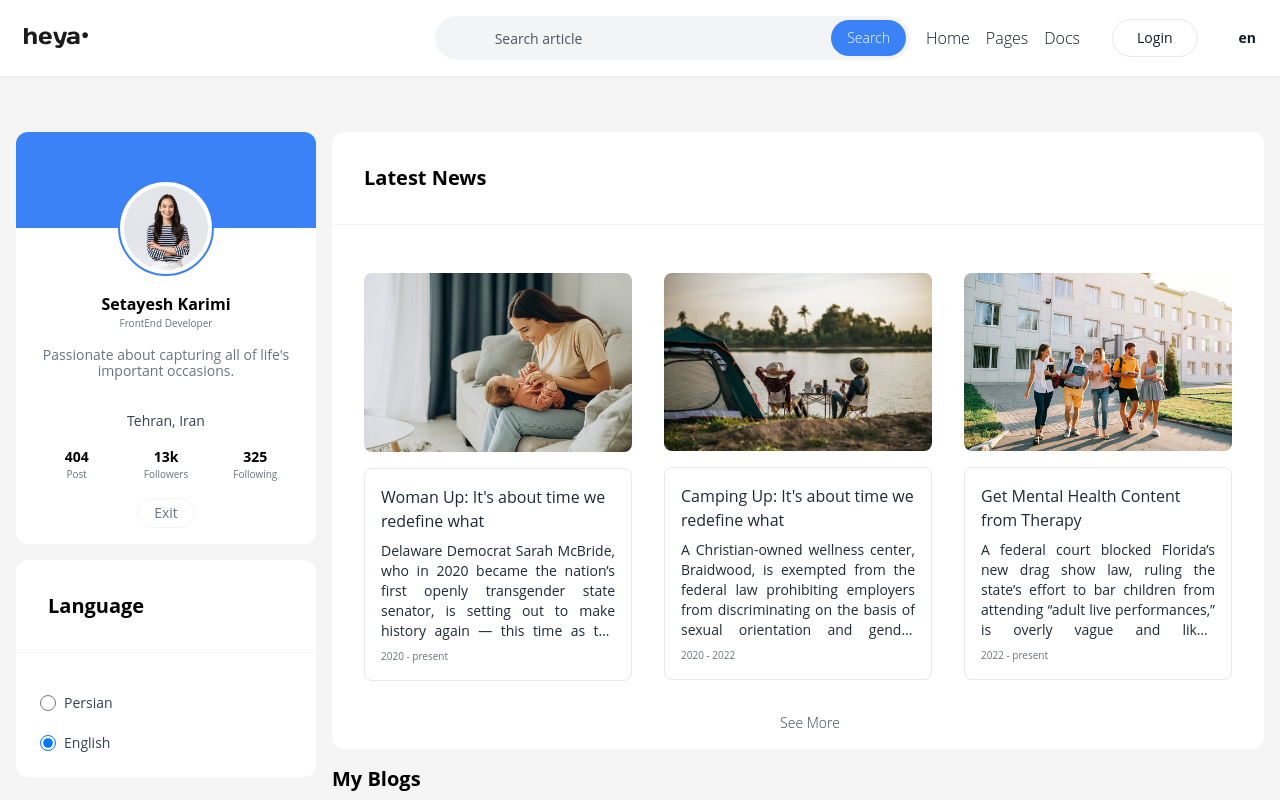
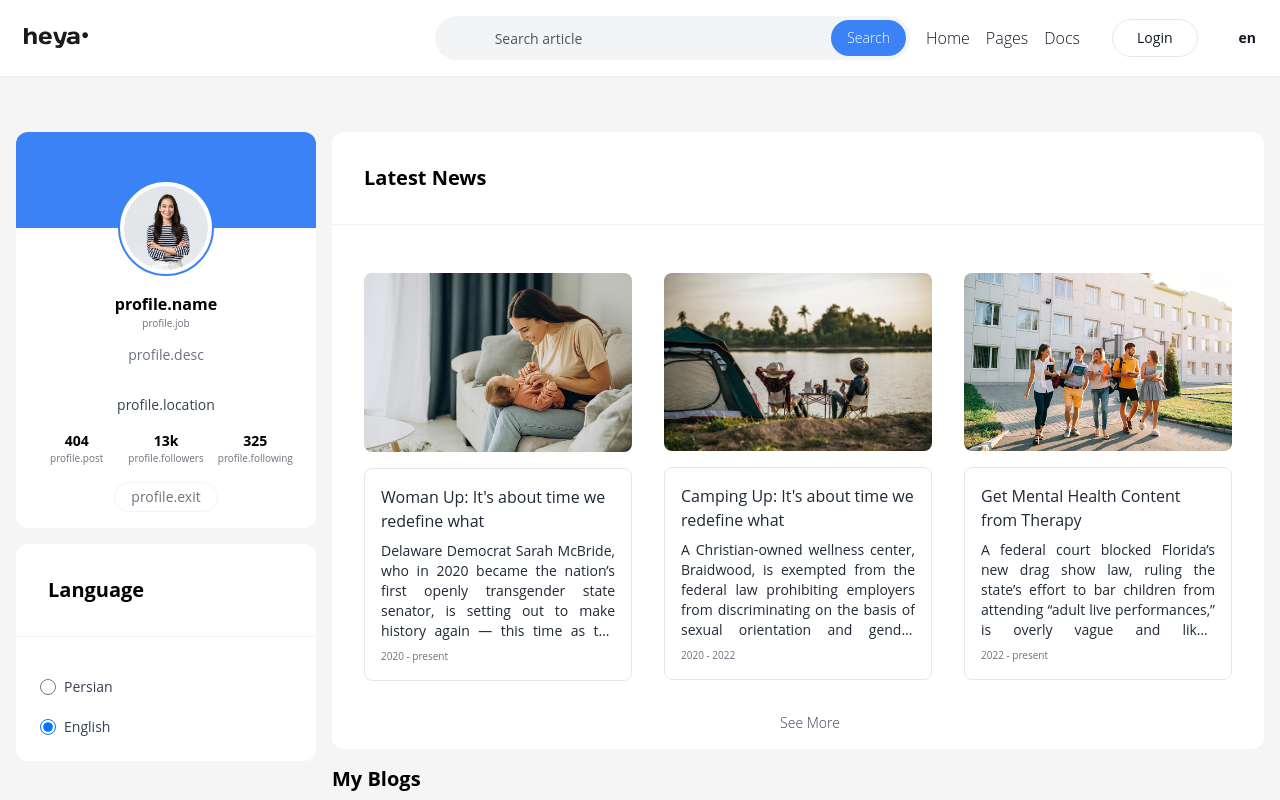
Before and after one commit to setykarimi/Heya-News, a React (Vite) app: page /profile in a window 1280 px wide. Shown: the top 800 px of the page. Built offline with nearby package versions, Linux system fonts and the light colour scheme; some icons are missing.

Commit message:
Subject: Multilanguuage, Description: Edit content for multiLaguage, Date: 7/13/2023

```diff
--- a/src/components/card/cardProfile.jsx
+++ b/src/components/card/cardProfile.jsx
@@ -1,8 +1,11 @@
 import profile from 'Images/people/girlTwo.png'
+import { useTranslation } from 'react-i18next';
 import { useSelector } from 'react-redux';
 import { Link, useNavigate } from "react-router-dom";
 
 const CardProfile = () => {
+    const { t } = useTranslation();
+
     const auth = useSelector(state => state.auth)
     const navigate = useNavigate()
     const logoutHandler = () => {
@@ -17,13 +20,13 @@ const CardProfile = () => {
             <img src={profile} className="w-24 h-24 bg-white -mt-12 mb-4 rounded-full object-cover mx-auto border-2 border-blue-500 p-1" />
             <div>
                 <span className="block text-center font-bold">
-                    Setayesh Karimi
+                    {t("profile.name")}
                 </span>
-                <span className="text-xs block text-center text-gray-500">FrontEnd Developer</span>
+                <span className="text-xs block text-center text-gray-500"> {t("profile.job")}</span>
             </div>
             <div className='p-4 flex flex-col gap-4'>
                 <span className="text-sm text-gray-500 text-center block leading-4">
-                    Passionate about capturing all of life's important occasions.
+                {t("profile.desc")}
                 </span>
                 <Link to="">
                     <span className="block text-center font-medium text-sm">
@@ -31,25 +34,25 @@ const CardProfile = () => {
                     </span>
                 </Link>
                 <span className="block text-center text-sm text-gray-700">
-                    Tehran, Iran
+                {t("profile.location")}
                 </span>
 
                 <div className="grid grid-cols-3">
                     <div>
                         <span className="block text-center text-sm font-bold">404</span>
-                        <span className="block text-center text-xs text-gray-500">Post</span>
+                        <span className="block text-center text-xs text-gray-500">{t("profile.post")}</span>
                     </div>
                     <div>
                         <span className="block text-center text-sm font-bold">13k</span>
-                        <span className="block text-center text-xs text-gray-500">Followers</span>
+                        <span className="block text-center text-xs text-gray-500">{t("profile.followers")}</span>
                     </div>
                     <div>
                         <span className="block text-center text-sm font-bold">325</span>
-                        <span className="block text-center text-xs text-gray-500">Following</span>
+                        <span className="block text-center text-xs text-gray-500">{t("profile.following")}</span>
                     </div>
                 </div>
 
-                <button onClick={logoutHandler} className='text-sm border border-gray-100 w-fit text-gray-500 mx-auto px-4 py-1 rounded-full'>Exit</button>
+                <button onClick={logoutHandler} className='text-sm border border-gray-100 w-fit text-gray-500 mx-auto px-4 py-1 rounded-full'>{t("profile.exit")}</button>
             </div>
         </div>
     );
```
